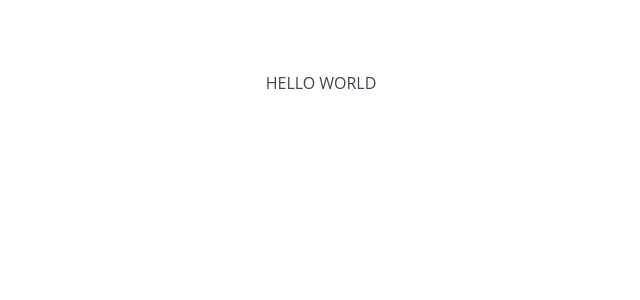
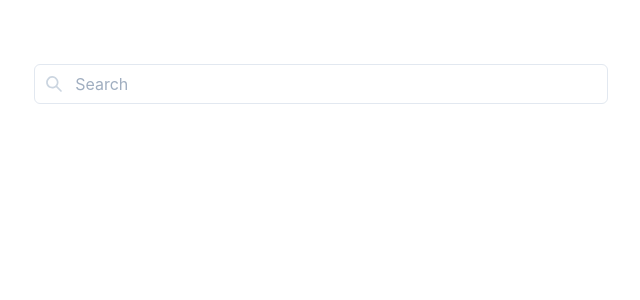
Before and after one commit to KJablonski08/gallery-app-react, a React (Create React App) app: page / in a window 1280 px wide. Shown: the top 300 px of the page, without its empty margins (319-959 px from the left). Built offline with nearby package versions, Linux system fonts and the light colour scheme.

Commit message:
added chakra ui and search component

```diff
--- a/package.json
+++ b/package.json
@@ -3,9 +3,14 @@
   "version": "0.1.0",
   "private": true,
   "dependencies": {
+    "@chakra-ui/icons": "^1.0.5",
+    "@chakra-ui/react": "^1.3.2",
+    "@emotion/react": "^11.1.5",
+    "@emotion/styled": "^11.1.5",
     "@testing-library/jest-dom": "^5.11.4",
     "@testing-library/react": "^11.1.0",
     "@testing-library/user-event": "^12.1.10",
+    "framer-motion": "^3.3.0",
     "node-sass": "^5.0.0",
     "react": "^17.0.1",
     "react-dom": "^17.0.1",
--- a/src/App.js
+++ b/src/App.js
@@ -1,5 +1,11 @@
+import SearchBar from './components/SearchBar';
+
 function App() {
-	return <div className='App'>HELLO WORLD</div>;
+	return (
+		<div className='App'>
+			<SearchBar />
+		</div>
+	);
 }
 
 export default App;
--- /dev/null
+++ b/src/components/SearchBar.js
@@ -0,0 +1,35 @@
+import React from 'react';
+import {
+	Stack,
+	Input,
+	InputGroup,
+	InputLeftElement,
+	Container,
+	Button,
+} from '@chakra-ui/react';
+import { SearchIcon } from '@chakra-ui/icons';
+
+const SearchBar = () => {
+	return (
+		<div>
+			<Container>
+				<Stack spacing={4}>
+					<InputGroup>
+						<InputLeftElement
+							pointerEvents='none'
+							children={<SearchIcon color='gray.300' />}
+						/>
+						<Input
+							focusBorderColor='lime'
+							type='search'
+							name='search'
+							placeholder='Search'
+						/>
+					</InputGroup>
+				</Stack>
+			</Container>
+		</div>
+	);
+};
+
+export default SearchBar;
--- a/src/index.js
+++ b/src/index.js
@@ -2,10 +2,11 @@ import React from 'react';
 import ReactDOM from 'react-dom';
 import './index.scss';
 import App from './App';
+import { ChakraProvider } from '@chakra-ui/react';
 
 ReactDOM.render(
-	<React.StrictMode>
+	<ChakraProvider>
 		<App />
-	</React.StrictMode>,
+	</ChakraProvider>,
 	document.getElementById('root')
 );
```
Also changed, not shown: 1 other file (tests, documents, lock files or other folders).
